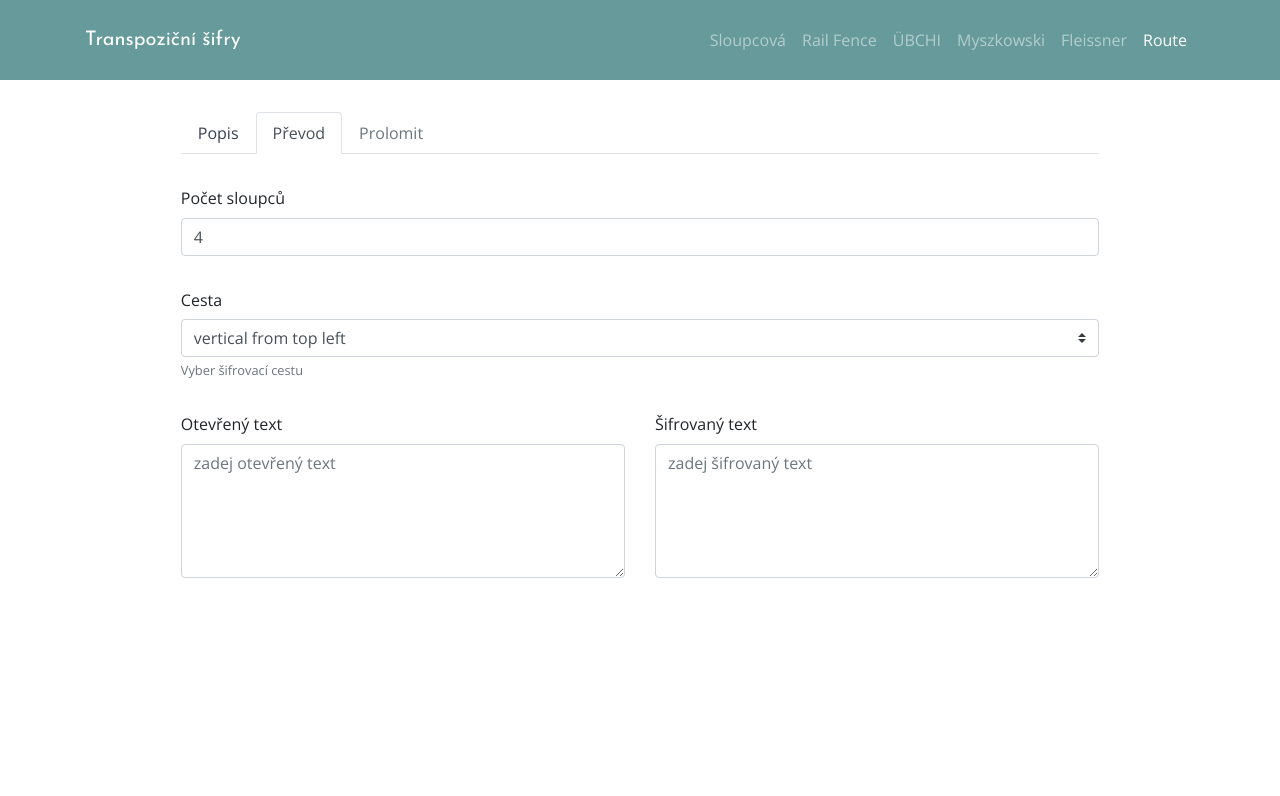
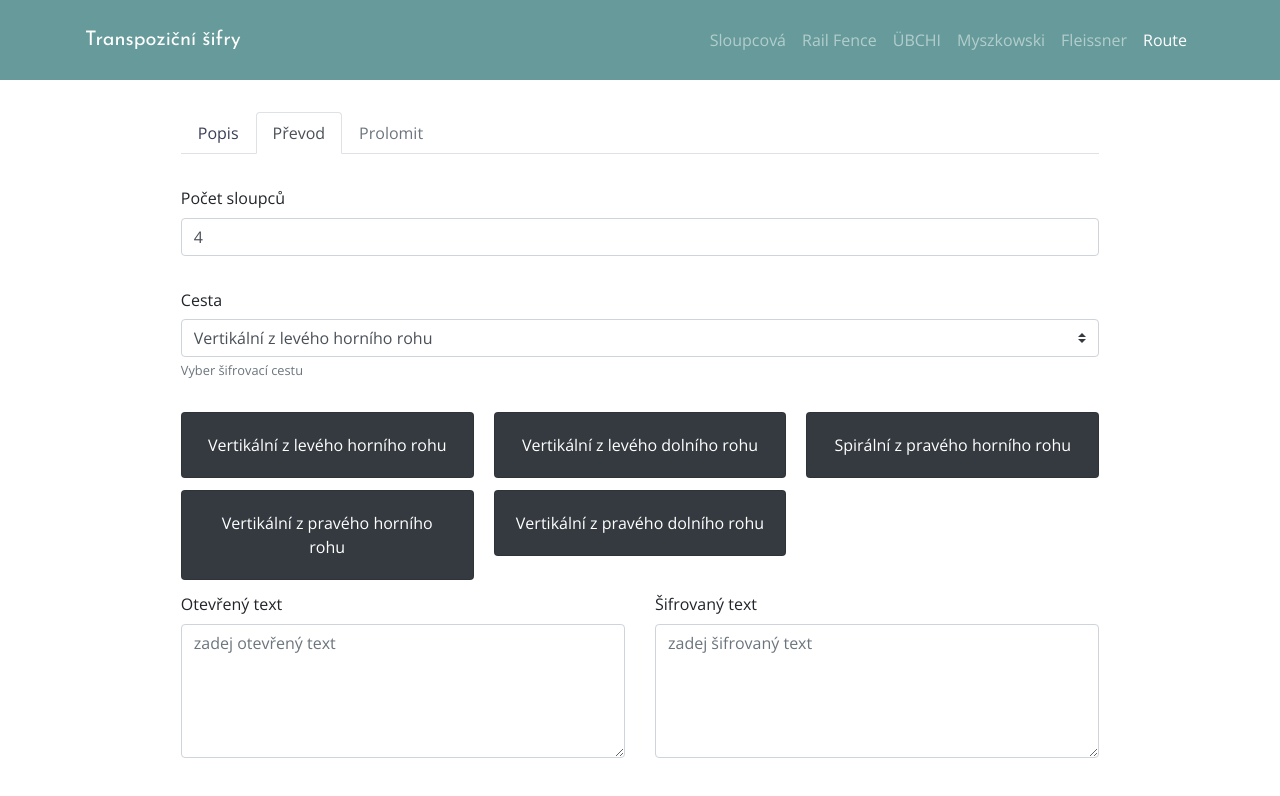
Before and after one commit to janbican/transposition-ciphers-site, a Vue app: page /route/convert in a window 1280 px wide. Shown: the top 796 px of the page. Built offline with nearby package versions, Linux system fonts and the light colour scheme.

Commit message:
RoutePicker Work

```diff
--- a/src/components/route/Convert.vue
+++ b/src/components/route/Convert.vue
@@ -23,6 +23,16 @@
               @change="routeChanged"
             ></b-form-select>
           </b-form-group>
+        </b-col>
+      </b-row>
+
+      <b-row>
+        <b-col col>
+          <route-picker
+            :routes="routes"
+            :selected="route"
+            @change="routeChanged"
+          />
         </b-col>
       </b-row>
 
@@ -62,6 +72,7 @@
 <script>
 import RouteCipher from '@/mixins/RouteCipher'
 import KeyNumberInput from '@/components/common/convert/KeyNumberInput'
+import RoutePicker from '@/components/route/RoutePicker'
 import PlainTextArea from '@/components/common/convert/PlainTextArea'
 import CipherTextArea from '@/components/common/convert/CipherTextArea'
 
@@ -70,6 +81,7 @@ export default {
   mixins: [RouteCipher],
   components: {
     'key-number-input': KeyNumberInput,
+    'route-picker': RoutePicker,
     'plain-text-area': PlainTextArea,
     'cipher-text-area': CipherTextArea
   },
@@ -87,28 +99,35 @@ export default {
             encrypt: 'encryptVerticalFromTopLeft',
             decrypt: 'decryptVerticalFromTopLeft'
           },
-          text: 'vertical from top left'
+          text: 'Vertikální z levého horního rohu'
         },
         {
           value: {
             encrypt: 'encryptVerticalFromTopRight',
             decrypt: 'decryptVerticalFromTopRight'
           },
-          text: 'vertical from top right'
+          text: 'Vertikální z pravého horního rohu'
         },
         {
           value: {
             encrypt: 'encryptVerticalFromBottomLeft',
             decrypt: 'decryptVerticalFromBottomLeft'
           },
-          text: 'vertical from bottom left'
+          text: 'Vertikální z levého dolního rohu'
         },
         {
           value: {
             encrypt: 'encryptVerticalFromBottomRight',
             decrypt: 'decryptVerticalFromBottomRight'
           },
-          text: 'vertical from bottom right'
+          text: 'Vertikální z pravého dolního rohu'
+        },
+        {
+          value: {
+            encrypt: 'encryptSpiralFromTopRight',
+            decrypt: 'decryptSpiralFromTopRight'
+          },
+          text: 'Spirální z pravého horního rohu'
         }
       ],
       plainText: '',
--- /dev/null
+++ b/src/components/route/RoutePicker.vue
@@ -0,0 +1,45 @@
+<template>
+  <div>
+    <b-card-group columns>
+      <b-card
+        v-for="route in routes"
+        :key="route.text"
+        bg-variant="dark"
+        text-variant="white"
+        class="text-center selected"
+        @click="routeClicked(route)"
+      >
+        {{ route.text }}
+      </b-card>
+    </b-card-group>
+  </div>
+</template>
+
+<script>
+export default {
+  name: 'RoutePicker',
+  props: {
+    selected: Object,
+    routes: Array
+  },
+  methods: {
+    routeClicked(route) {
+      console.log(route)
+    }
+  }
+}
+</script>
+
+<style scoped>
+.card-body {
+  cursor: pointer;
+}
+
+.card-body:hover {
+  opacity: 0.8;
+}
+
+.selected {
+  background-color: tomato;
+}
+</style>
```
